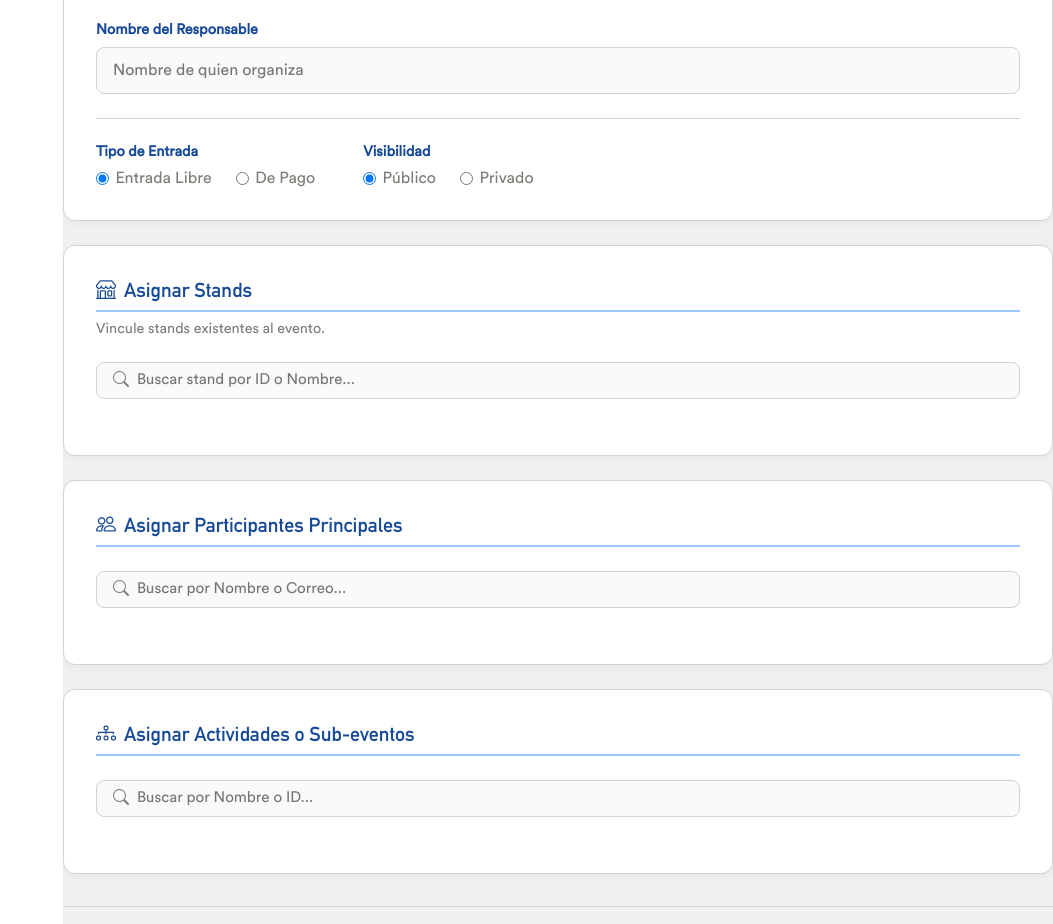
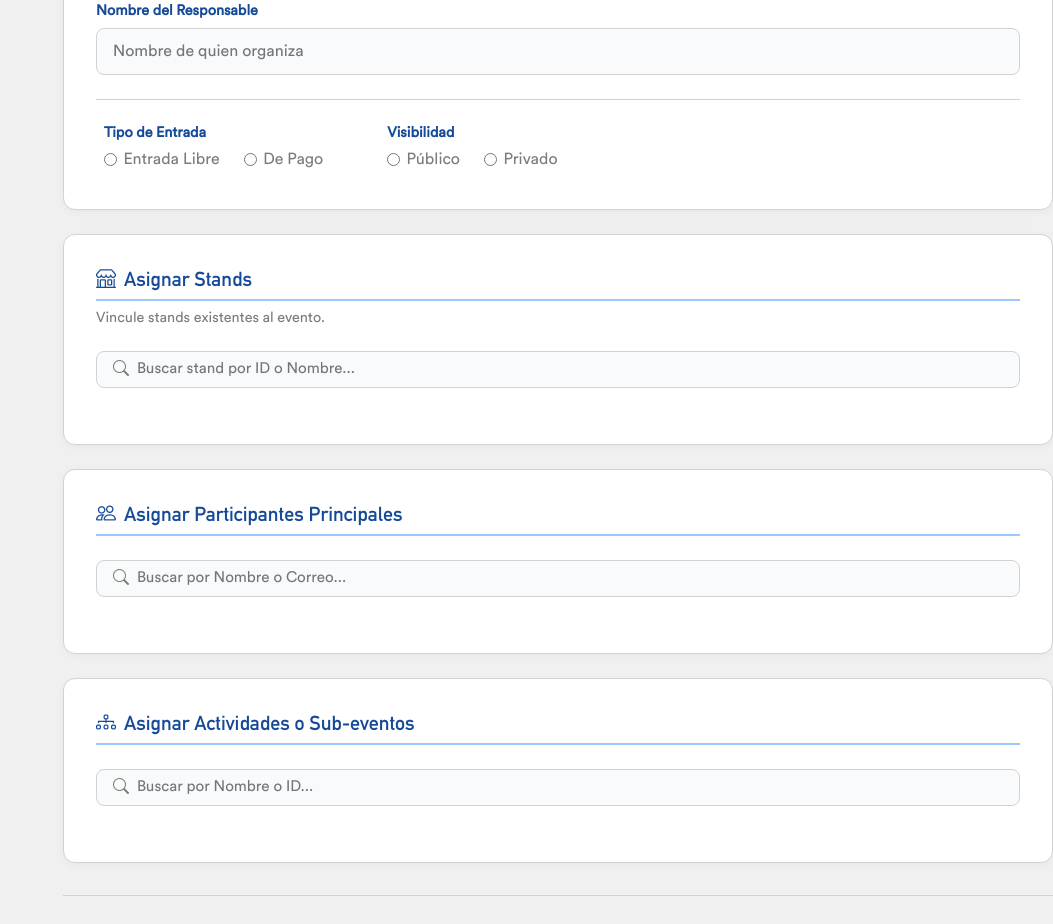
Before and after one commit to apastranb/SoftWars, a plain HTML site: page pages/admin-crear-evento.html in a window 1280 px wide. Shown: the part 1293-2217 px from the top of the page, without its empty margins (227-1280 px from the left). Drawn offline with nearby package versions, Linux system fonts and the light colour scheme.

Commit message:
Se agrego el favicon a todas la paginas + arreglos cosmeticos

```diff
--- a/css/admin-crear-evento.css
+++ b/css/admin-crear-evento.css
@@ -206,6 +206,8 @@ main {
   display: flex;
   flex-direction: column;
   gap: 0.5rem;
+  border: none;
+  padding: 0.5rem;
 }
 
 .radio-title {
--- a/css/admin-layout.css
+++ b/css/admin-layout.css
@@ -1,8 +1,4 @@
 /* ADMIN LAYOUT */
-
-body {
-  background-color: var(--white);
-}
 
 .admin-main-content {
   background-color: #f0f0f0;
--- a/pages/admin-crear-evento.html
+++ b/pages/admin-crear-evento.html
@@ -7,9 +7,10 @@
     <link rel="stylesheet" href="../css/styles.css" />
     <link rel="stylesheet" href="../css/admin-layout.css" />
     <link rel="stylesheet" href="../css/admin-crear-evento.css" />
+    <link rel="icon" type="image/svg" href="../img/CENFOTEC-FAVICON.svg">
   </head>
   <body>
-    <!--MENU LATERAL-->>
+    <!--MENU LATERAL-->
     <nav class="navSideMenu">
       <div class="sideMenuHeader">
         <div>
@@ -75,7 +76,12 @@
                   accept="image/png, image/jpeg"
                   hidden
                 />
-                <img id="previewPortada" class="preview-portada" src="" alt="Vista previa de la portada" />
+                <img
+                  id="previewPortada"
+                  class="preview-portada"
+                  src=""
+                  alt="Vista previa de la portada"
+                />
               </label>
             </div>
 
@@ -220,43 +226,43 @@
               </div>
 
               <div class="radio-groups-container">
-                <div class="radio-group">
-                  <label class="radio-title">Tipo de Entrada</label>
+                <fieldset class="radio-group">
+                  <legend class="radio-title">Tipo de Entrada</legend>
                   <div class="radio-options">
-                    <label
-                      ><input
+                    <label>
+                      <input
                         type="radio"
                         name="tipoEntrada"
                         value="libre"
-                        checked
+                        required
                       />
-                      Entrada Libre</label
-                    >
-                    <label
-                      ><input type="radio" name="tipoEntrada" value="pago" /> De
-                      Pago</label
-                    >
+                      Entrada Libre
+                    </label>
+                    <label>
+                      <input type="radio" name="tipoEntrada" value="pago" />
+                      De Pago
+                    </label>
                   </div>
-                </div>
+                </fieldset>
 
-                <div class="radio-group">
-                  <label class="radio-title">Visibilidad</label>
+                <fieldset class="radio-group">
+                  <legend class="radio-title">Visibilidad</legend>
                   <div class="radio-options">
-                    <label
-                      ><input
+                    <label>
+                      <input
                         type="radio"
                         name="visibilidad"
                         value="publico"
-                        checked
+                        required
                       />
-                      Público</label
-                    >
-                    <label
-                      ><input type="radio" name="visibilidad" value="privado" />
-                      Privado</label
-                    >
+                      Público
+                    </label>
+                    <label>
+                      <input type="radio" name="visibilidad" value="privado" />
+                      Privado
+                    </label>
                   </div>
-                </div>
+                </fieldset>
               </div>
             </div>
 
```
Also changed, not shown: index.html (+1 -0 lines), pages/admin-actividades.html (+1 -0 lines), pages/admin-eventos.html (+4 -1 lines), pages/admin-oradores.html (+1 -0 lines), pages/admin-stands.html (+1 -0 lines), pages/admin-usuarios.html (+1 -0 lines), pages/detalle-evento.html (+2 -1 lines), pages/login.html (+1 -0 lines), pages/pago.html (+1 -0 lines), pages/postular-participante.html (+1 -0 lines), img/CENFOTEC-FAVICON.svg (added).
